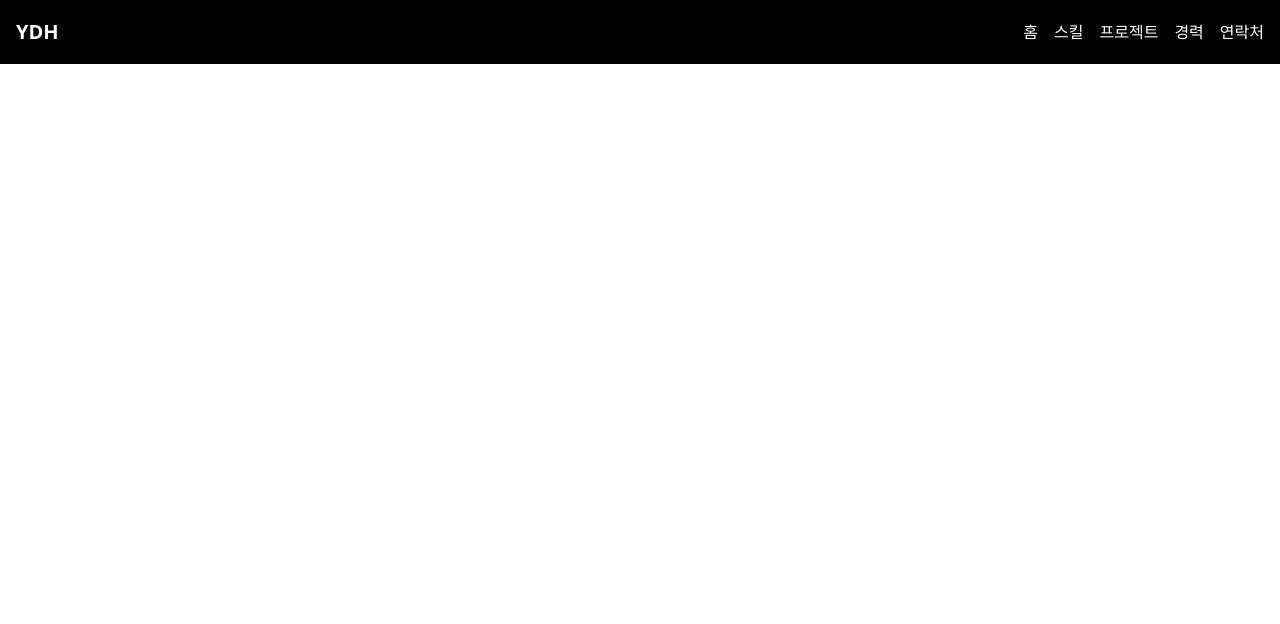
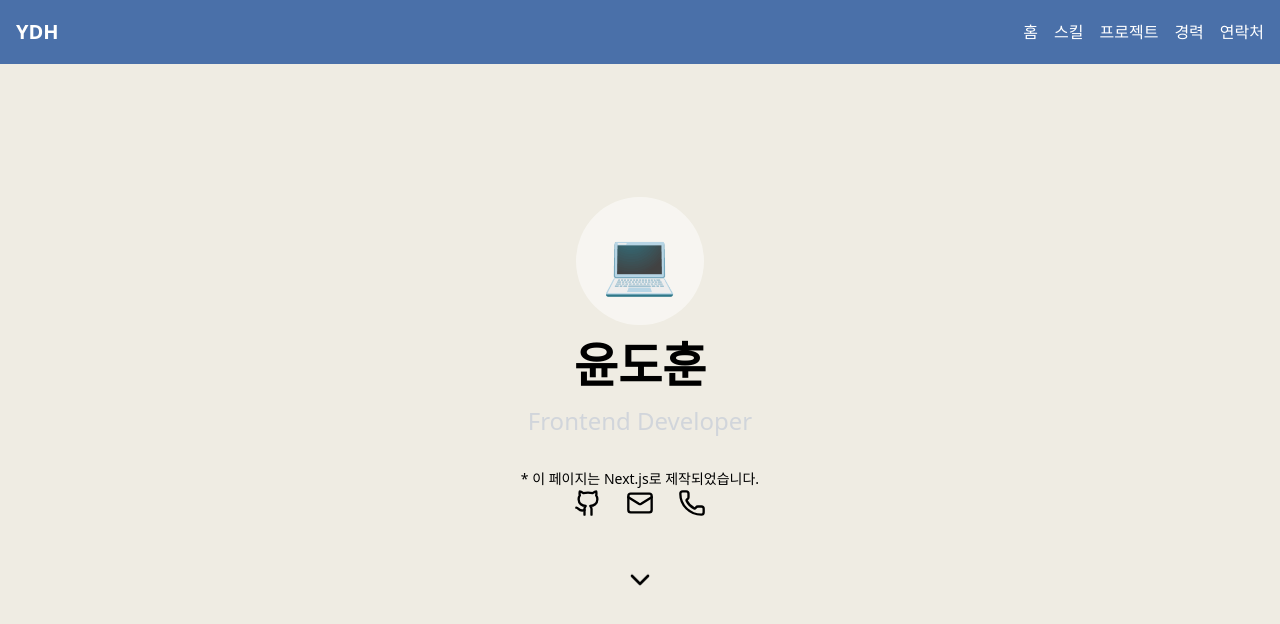
Before and after one commit to Yundo-git/portfolio, a Next.js app: page / in a window 1280 px wide. Shown: the top 624 px of the page. Built offline with nearby package versions, Linux system fonts and the light colour scheme.

Commit message:
about page

```diff
--- a/package.json
+++ b/package.json
@@ -9,6 +9,7 @@
     "lint": "eslint"
   },
   "dependencies": {
+    "lucide-react": "^0.554.0",
     "next": "16.0.4",
     "react": "19.2.0",
     "react-dom": "19.2.0"
--- a/src/app/globals.css
+++ b/src/app/globals.css
@@ -5,12 +5,10 @@
 /* Base styles */
 :root {
   --foreground-rgb: 0, 0, 0;
-  --background-start-rgb: 214, 219, 220;
-  --background-end-rgb: 255, 255, 255;
 }
 
 @layer base {
   body {
-    @apply m-0 p-0;
+    @apply m-0 p-0 bg-back;
   }
 }
--- a/src/app/page.tsx
+++ b/src/app/page.tsx
@@ -1,10 +1,48 @@
+"use client";
 import { Navbar } from "@/components/ui/Navbar";
+import About from "@/components/sections/About";
+import { useEffect, useState } from "react";
 
 export default function Home() {
+  const [activeSection, setActiveSection] = useState("home");
+  const [isMenuOpen, setIsMenuOpen] = useState(false);
+  const [scrollY, setScrollY] = useState(0);
+  const [isClient, setIsClient] = useState(false);
+
+  useEffect(() => {
+    setIsClient(true);
+  }, []);
+
+  const handleScroll = () => {
+    setScrollY(window.scrollY);
+  };
+
+  useEffect(() => {
+    window.addEventListener("scroll", handleScroll);
+    return () => {
+      window.removeEventListener("scroll", handleScroll);
+    };
+  }, []);
+
+  const scrollToSection = (section: string) => {
+    const element = document.getElementById(section);
+    if (element) {
+      element.scrollIntoView({ behavior: "smooth" });
+    }
+  };
+
   return (
     <div>
-      <Navbar />
-      <main></main>
+      <Navbar
+        activeSection={activeSection}
+        scrollY={scrollY}
+        isMenuOpen={isMenuOpen}
+        onNavClick={scrollToSection}
+        onMenuToggle={() => setIsMenuOpen(!isMenuOpen)}
+      />
+      <main>
+        <About />
+      </main>
     </div>
   );
 }
--- /dev/null
+++ b/src/components/sections/About.tsx
@@ -0,0 +1,61 @@
+import { ChevronDown, Github, Mail, Phone } from "lucide-react";
+
+interface AboutProps {
+  onScrollDown: () => void;
+}
+
+export default function About({ onScrollDown }: AboutProps) {
+  return (
+    <section
+      id="home"
+      className="min-h-screen flex items-center justify-center px-4"
+    >
+      <div className="text-center max-w-4xl mx-auto ">
+        <div className="mb-8 flex flex-col gap-4 items-center justify-center">
+          <div className="w-32 h-32 mx-auto bg-white/50 rounded-full flex items-center justify-center text-6xl">
+            💻
+          </div>
+          <h1 className="text-3xl md:text-5xl font-bold ">윤도훈</h1>
+          <p className="text-xl md:text-2xl text-gray-300">
+            Frontend Developer
+          </p>
+        </div>
+        <p className="text-sm">* 이 페이지는 Next.js로 제작되었습니다.</p>
+
+        <div className="flex justify-center space-x-6 mb-12 ">
+          <a
+            href="https://github.com/Yundo-git"
+            target="_blank"
+            rel="noopener noreferrer"
+            className="hover:text-point transition-colors"
+            aria-label="GitHub"
+          >
+            <Github size={28} />
+          </a>
+          <a
+            href="mailto:ydh7804@gmail.com"
+            className="hover:text-point transition-colors"
+            aria-label="Email"
+          >
+            <Mail size={28} />
+          </a>
+          <a
+            href="tel:01047292422"
+            className="hover:text-point transition-colors"
+            aria-label="Phone"
+          >
+            <Phone size={28} />
+          </a>
+        </div>
+
+        <button
+          onClick={onScrollDown}
+          className="animate-bounce"
+          aria-label="Scroll down"
+        >
+          <ChevronDown size={32} />
+        </button>
+      </div>
+    </section>
+  );
+}
--- a/src/components/ui/Navbar.tsx
+++ b/src/components/ui/Navbar.tsx
@@ -1,13 +1,35 @@
 import { navItems } from "@/data/navItems";
 
-export const Navbar = () => {
+interface NavbarProps {
+  activeSection: string;
+  scrollY: number;
+  isMenuOpen: boolean;
+  onNavClick: (section: string) => void;
+  onMenuToggle: () => void;
+}
+
+export const Navbar = ({
+  activeSection,
+  scrollY,
+  isMenuOpen,
+  onNavClick,
+  onMenuToggle,
+}: NavbarProps) => {
   return (
-    <section className="w-full h-16 bg-black fixed top-0 left-0 z-50">
+    <section className="w-full h-16 bg-main fixed top-0 left-0 z-50">
       <nav className="px-4 flex h-16 items-center justify-between">
         <h1 className=" text-white text-xl font-bold">YDH</h1>
         <div className="flex gap-4">
           {navItems.map((item) => (
-            <button className="text-white" key={item.id}>
+            <button
+              onClick={() => onNavClick(item.id)}
+              className={
+                activeSection === item.id
+                  ? "text-white"
+                  : "text-white hover:text-gray-300 transition-colors"
+              }
+              key={item.id}
+            >
               {item.label}
             </button>
           ))}
--- a/tailwind.config.js
+++ b/tailwind.config.js
@@ -12,8 +12,12 @@ module.exports = {
           DEFAULT: "#3b82f6",
           dark: "#60a5fa",
         },
+        back: "#EFECE3",
+        text: "#000000",
+        main: "#4A70A9",
+        point: "#8FABD4",
       },
     },
   },
   plugins: [],
-}
+};
```
Also changed, not shown: 1 other file (tests, documents, lock files or other folders).
